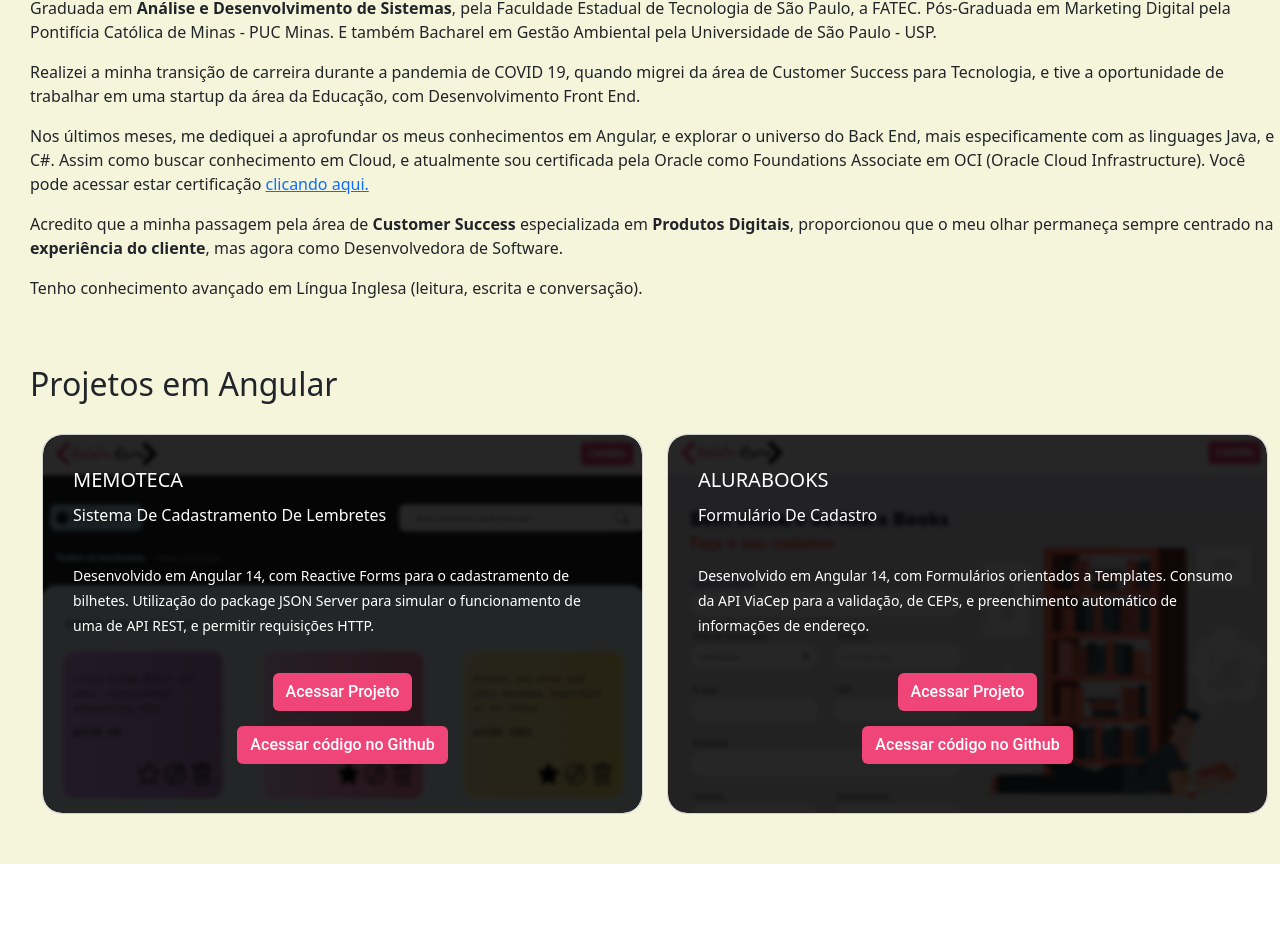
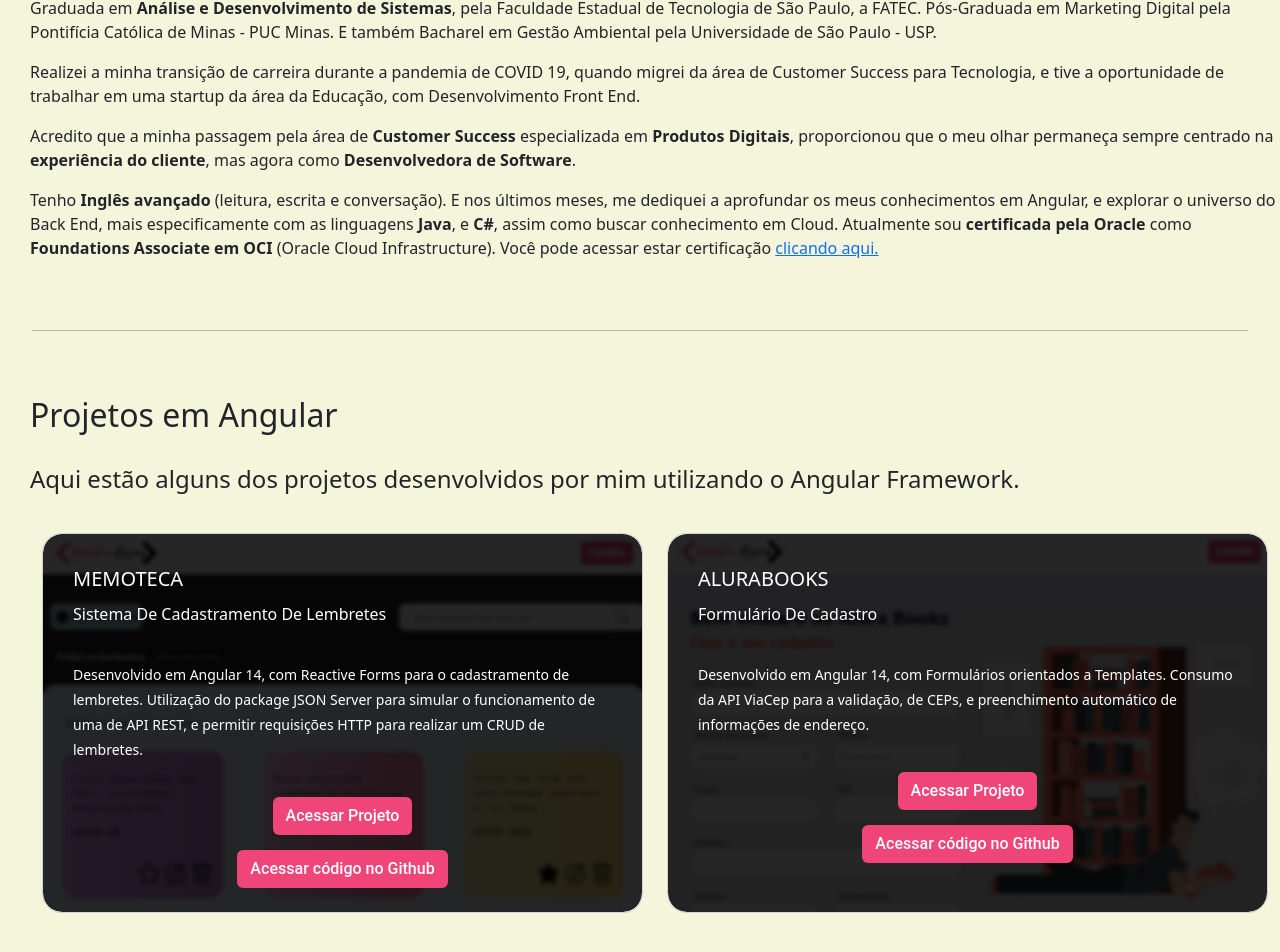
Before and after one commit to natalia-r-l/Angular-Portfolio, an Angular app: page / in a window 1280 px wide. Shown: the part 456-1408 px from the top of the page. Before the commit the page ends 1320 px from the top, so only its background shows below. Built offline with nearby package versions, Linux system fonts and the light colour scheme.

Commit message:
fixing domains of projects

```diff
--- a/src/app/components/angular-projects/angular-projects.component.css
+++ b/src/app/components/angular-projects/angular-projects.component.css
@@ -2,6 +2,11 @@ h2{
   padding-left: 0;
   margin-bottom: 30px;
   margin-top: 30px;
+}
+
+h4{
+  margin: 0px auto 40px 0px;
+  padding: 0;
 }
 
 .projects{
--- a/src/app/components/angular-projects/angular-projects.component.html
+++ b/src/app/components/angular-projects/angular-projects.component.html
@@ -1,17 +1,16 @@
 
 <div class="row projects">
   <h2>Projetos em Angular</h2>
+  <h4>Aqui estão alguns dos projetos desenvolvidos por mim utilizando o Angular Framework.</h4>
   <div class="col-md-6">
       <div class="card " >
         <img class="card-img" src="../../../assets/images/memoteca.svg" alt="Imagem da tela do projeto Memoteca">
         <div class="card-body">
           <p class="card-title">Memoteca</p>
           <p class="card-sub-title">Sistema de cadastramento de lembretes</p>
-          <p class="card-info">Desenvolvido em Angular 14, com Reactive Forms para o cadastramento de bilhetes.
-            Utilização do package JSON Server para simular o funcionamento de uma de API REST, e
-            permitir requisições HTTP.</p>
+          <p class="card-info">Desenvolvido em Angular 14, com Reactive Forms para o cadastramento de lembretes. Utilização do package JSON Server para simular o funcionamento de uma de API REST, e permitir requisições HTTP para realizar um CRUD de lembretes.</p>
             <diV class="d-flex justify-content-center">
-              <a href="https://angular-memoteca-beige.vercel.app/listNotes" target="_blank" class="btn btn-pink">Acessar Projeto</a>
+              <a href="https://natalia-resina-memoteca.vercel.app/" target="_blank" class="btn btn-pink">Acessar Projeto</a>
             </diV>
             <div class="d-flex justify-content-center">
               <a href="https://github.com/natalia-r-l/Angular-Memoteca" target="_blank" class="btn btn-pink">Acessar código no Github</a>
@@ -28,7 +27,7 @@
         <p class="card-info">Desenvolvido em Angular 14, com Formulários orientados a Templates.
           Consumo da API ViaCep para a validação, de CEPs, e preenchimento automático de informações de endereço.</p>
           <diV class="d-flex justify-content-center">
-            <a href="https://angular-formulario-template-8jueea8lx-natalia-r-l.vercel.app/cadastro" target="_blank" class="btn btn-pink">Acessar Projeto</a>
+            <a href="https://natalia-resina-alurabooks.vercel.app/" target="_blank" class="btn btn-pink">Acessar Projeto</a>
           </diV>
           <div class="d-flex justify-content-center">
             <a href="https://github.com/natalia-r-l/Angular-Formulario-Template" target="_blank" class="btn btn-pink">Acessar código no Github</a>
--- a/src/app/components/personal-info/personal-info.component.html
+++ b/src/app/components/personal-info/personal-info.component.html
@@ -13,17 +13,15 @@
     pandemia de COVID 19, quando migrei da área de Customer Success para Tecnologia, e tive a oportunidade de
     trabalhar em uma startup da área da Educação, com Desenvolvimento Front End.
   </p>
-  <p>Nos últimos meses, me dediquei a aprofundar os meus conhecimentos em Angular, e explorar
-    o universo do Back End, mais especificamente com as linguages Java, e C#. Assim como
-    buscar conhecimento em Cloud, e atualmente sou certificada pela Oracle como Foundations Associate em OCI (Oracle Cloud Infrastructure).
+  <p>Acredito que a minha passagem pela área de <b>Customer Success</b> especializada em <b>Produtos Digitais</b>,
+    proporcionou que o meu olhar permaneça sempre centrado na <b>experiência do cliente</b>, mas agora
+    como <b>Desenvolvedora de Software</b>.
+  </p>
+  <p>
+    Tenho <b>Inglês avançado</b> (leitura, escrita e conversação). E nos últimos meses, me dediquei a aprofundar os meus conhecimentos em Angular, e explorar
+    o universo do Back End, mais especificamente com as linguagens <b>Java</b>, e <b>C#</b>, assim como
+    buscar conhecimento em Cloud. Atualmente sou <b>certificada pela Oracle</b> como <b>Foundations Associate em OCI</b> (Oracle Cloud Infrastructure).
     Você pode acessar estar certificação
     <a href="https://catalog-education.oracle.com/pls/certview/sharebadge?id=C2118C38CEA3305DB86DA3EA7C9817E454BFD38D63AAB1B754F64E452F7E8475" target="_blank" class="">clicando aqui.</a>
   </p>
-  <p>Acredito que a minha passagem pela área de <b>Customer Success</b> especializada em <b>Produtos Digitais</b>,
-    proporcionou que o meu olhar permaneça sempre centrado na <b>experiência do cliente</b>, mas agora
-    como <b></b>Desenvolvedora de Software.
-  </p>
-  <p>
-    Tenho conhecimento avançado em Língua Inglesa (leitura, escrita e conversação).
-  </p>
 </div>
--- a/src/app/home/home.component.css
+++ b/src/app/home/home.component.css
@@ -4,3 +4,11 @@
   margin: 0;
   padding: 0;
 }
+
+
+hr{
+  size: 10;
+  width: 95%;
+  margin: 70px auto 30px auto;
+  color: black;
+}
--- a/src/app/home/home.component.html
+++ b/src/app/home/home.component.html
@@ -2,5 +2,8 @@
 <div class="container-fluid">
   <app-home-header></app-home-header>
   <app-personal-info></app-personal-info>
+
+  <hr>
+
   <app-angular-projects></app-angular-projects>
 </div>
```
